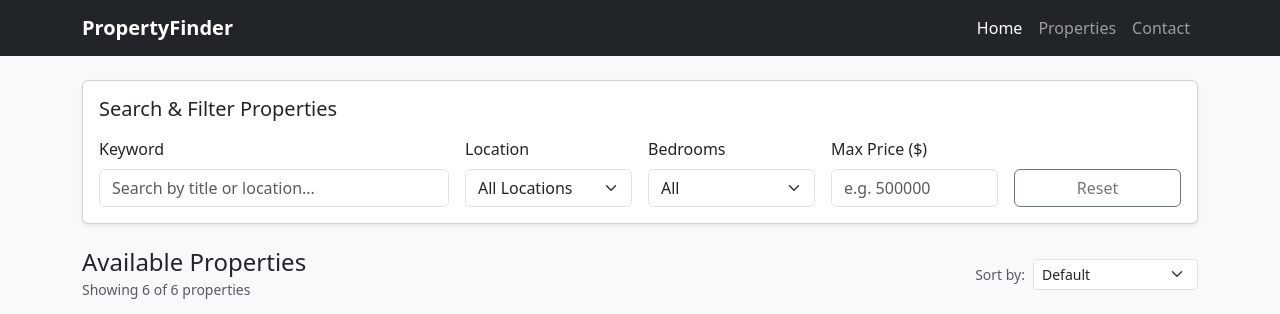
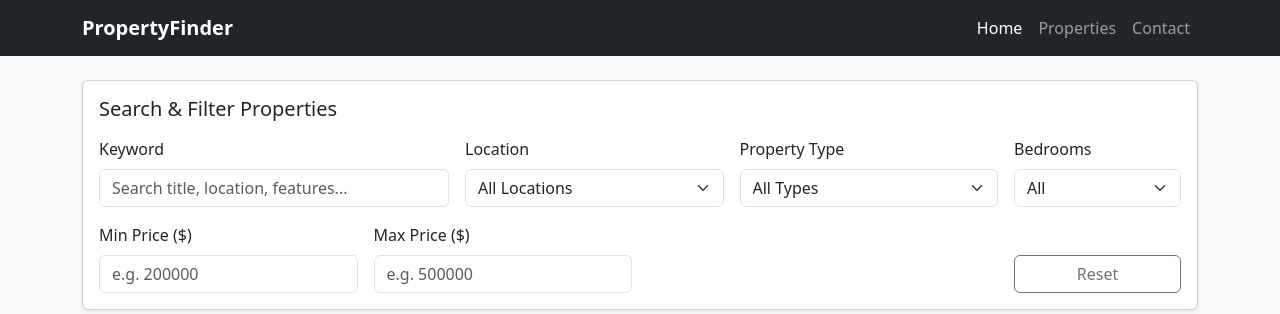
Before and after one commit to syeddanish-in/PropertyFinder, a plain HTML site: page index.html in a window 1280 px wide. Shown: the top 314 px of the page. Drawn offline with nearby package versions, Linux system fonts and the light colour scheme; grey boxes are pictures that could not be loaded.

Commit message:
Add property type filter and min/max price range inputs

```diff
--- a/index.html
+++ b/index.html
@@ -40,11 +40,11 @@
         <!-- 1. Keyword Search -->
         <div class="col-12 col-md-4">
           <label for="search-input" class="form-label">Keyword</label>
-          <input type="text" id="search-input" class="form-control" placeholder="Search by title or location...">
+          <input type="text" id="search-input" class="form-control" placeholder="Search title, location, features...">
         </div>
 
         <!-- 2. Location Dropdown -->
-        <div class="col-6 col-md-2">
+        <div class="col-6 col-md-3">
           <label for="location-filter" class="form-label">Location</label>
           <select id="location-filter" class="form-select">
             <option value="">All Locations</option>
@@ -55,7 +55,20 @@
           </select>
         </div>
 
-        <!-- 3. Bedrooms Dropdown -->
+        <!-- 3. Property Type Dropdown -->
+        <div class="col-6 col-md-3">
+          <label for="type-filter" class="form-label">Property Type</label>
+          <select id="type-filter" class="form-select">
+            <option value="">All Types</option>
+            <option value="Apartment">Apartment</option>
+            <option value="House">House</option>
+            <option value="Villa">Villa</option>
+            <option value="Condo">Condo</option>
+            <option value="Townhouse">Townhouse</option>
+          </select>
+        </div>
+
+        <!-- 4. Bedrooms Dropdown -->
         <div class="col-6 col-md-2">
           <label for="bedroom-filter" class="form-label">Bedrooms</label>
           <select id="bedroom-filter" class="form-select">
@@ -67,14 +80,20 @@
           </select>
         </div>
 
-        <!-- 4. Max Price -->
-        <div class="col-6 col-md-2">
+        <!-- 5. Min Price -->
+        <div class="col-6 col-md-3">
+          <label for="min-price-filter" class="form-label">Min Price ($)</label>
+          <input type="number" id="min-price-filter" class="form-control" min="0" placeholder="e.g. 200000">
+        </div>
+
+        <!-- 6. Max Price -->
+        <div class="col-6 col-md-3">
           <label for="price-filter" class="form-label">Max Price ($)</label>
           <input type="number" id="price-filter" class="form-control" min="0" placeholder="e.g. 500000">
         </div>
 
-        <!-- 5. Reset Button -->
-        <div class="col-6 col-md-2">
+        <!-- 7. Reset Button -->
+        <div class="col-12 col-md-2 ms-md-auto">
           <button type="button" id="reset-btn" class="btn btn-outline-secondary w-100">Reset</button>
         </div>
       </div>
--- a/js/app.js
+++ b/js/app.js
@@ -66,11 +66,13 @@ $(document).ready(function () {
     });
   }
 
-  // 3. Filter properties using all active criteria (keyword, location, bedrooms, max price)
+  // 3. Filter properties using all active criteria
   function filterProperties() {
     const keyword = $('#search-input').val().toLowerCase().trim();
     const location = $('#location-filter').val();
+    const type = $('#type-filter').val();
     const bedrooms = $('#bedroom-filter').val();
+    const minPrice = $('#min-price-filter').val();
     const maxPrice = $('#price-filter').val();
 
     const filtered = allProperties.filter(function (property) {
@@ -84,16 +86,29 @@ $(document).ready(function () {
       const matchesLocation =
         location === '' || property.location === location;
 
+      const matchesType =
+        type === '' || property.type === type;
+
       const matchesBedrooms =
         bedrooms === '' ||
         (bedrooms === '4'
           ? property.bedrooms >= 4
           : property.bedrooms === Number(bedrooms));
 
-      const matchesPrice =
+      const matchesMinPrice =
+        minPrice === '' || property.price >= Number(minPrice);
+
+      const matchesMaxPrice =
         maxPrice === '' || property.price <= Number(maxPrice);
 
-      return matchesKeyword && matchesLocation && matchesBedrooms && matchesPrice;
+      return (
+        matchesKeyword &&
+        matchesLocation &&
+        matchesType &&
+        matchesBedrooms &&
+        matchesMinPrice &&
+        matchesMaxPrice
+      );
     });
 
     // Sort the filtered results based on the selected option
@@ -112,14 +127,16 @@ $(document).ready(function () {
   }
 
   // 4. Event listeners for live search & multi-criteria filtering (no page reload)
-  $('#search-input, #price-filter').on('input', filterProperties);
-  $('#location-filter, #bedroom-filter, #sort-filter').on('change', filterProperties);
+  $('#search-input, #min-price-filter, #price-filter').on('input', filterProperties);
+  $('#location-filter, #type-filter, #bedroom-filter, #sort-filter').on('change', filterProperties);
 
   // 5. Reset button clears all inputs and shows all properties again
   $('#reset-btn').on('click', function () {
     $('#search-input').val('');
     $('#location-filter').val('');
+    $('#type-filter').val('');
     $('#bedroom-filter').val('');
+    $('#min-price-filter').val('');
     $('#price-filter').val('');
     $('#sort-filter').val('default');
     displayProperties(allProperties);
```
